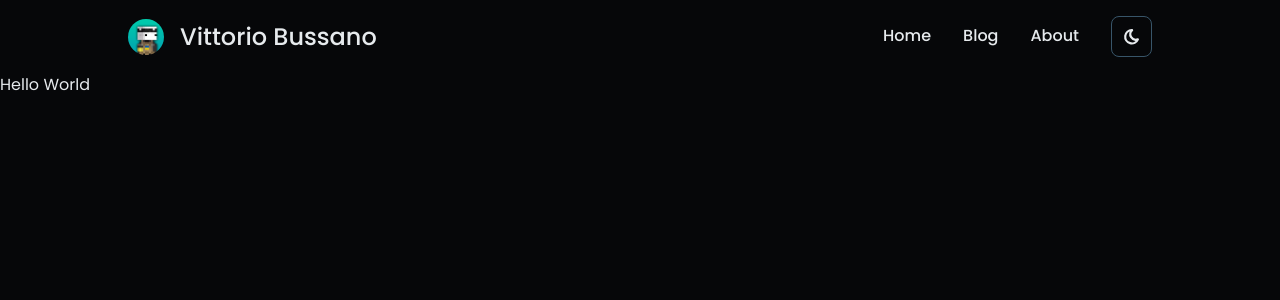
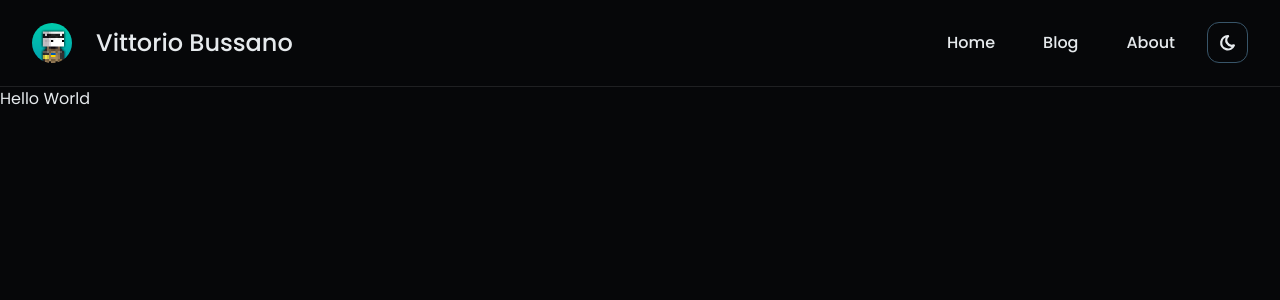
Before and after one commit to GIMMI42PIASTRATO/Portfolio, a Next.js app: page / in a window 1280 px wide. Shown: the top 300 px of the page. Built offline with nearby package versions, Linux system fonts and the light colour scheme.

Commit message:
Update navigation bar styling

```diff
--- a/src/app/globals.css
+++ b/src/app/globals.css
@@ -19,6 +19,8 @@
 	--accent: #719dbb;
 
 	--link: #51b1f5;
+
+	--orizontal-line: #1f2022;
 }
 
 * {
--- a/src/components/Navbar/Navbar.tsx
+++ b/src/components/Navbar/Navbar.tsx
@@ -21,8 +21,8 @@ export default function Navbar() {
 					<Image
 						src="/GIMMI42PIASTRATO.png"
 						alt="Logo"
-						width={48}
-						height={48}
+						width={40}
+						height={40}
 					/>
 				</div>
 				<a href="#home">Vittorio Bussano</a>
--- a/src/components/Navbar/navbar.module.css
+++ b/src/components/Navbar/navbar.module.css
@@ -2,24 +2,25 @@
 	display: flex;
 	justify-content: space-between;
 	flex-wrap: wrap;
-	max-width: 68rem;
-	padding: 0 2rem;
-	margin: 16px auto;
+	/* max-width: 68rem; */
+	padding: 1.4rem 2rem;
+	/* margin: 24px auto; */
+	border-bottom: solid 1px var(--orizontal-line);
 }
 
 .name_container {
 	display: flex;
 	align-items: center;
-	gap: 1rem;
+	gap: 1.5rem;
 	font-size: 1.5rem;
 	font-weight: 500;
 }
 
-.img_container {
+/* .img_container {
 	display: flex;
 	align-items: center;
 	max-width: 36px;
-}
+} */
 
 .img_container img {
 	max-width: 100%;
@@ -29,19 +30,21 @@
 
 .link_container {
 	display: flex;
+	align-items: center;
 	gap: 1rem;
 }
 
 .link {
 	display: flex;
 	list-style: none;
+	gap: 1rem;
 }
 
 .link li {
 	font-weight: 500;
 	font-size: 1rem;
 	padding: 0.5rem 1rem;
-	border-radius: 0.4rem;
+	border-radius: 0.75rem;
 	transition: background-color 0.2s ease-in-out;
 }
 
@@ -64,7 +67,7 @@
 	padding: 0;
 	margin: 0;
 	border: solid 1px var(--secondary);
-	border-radius: 0.5rem;
+	border-radius: 0.75rem;
 	background-color: transparent;
 	cursor: pointer;
 	outline: none;
```
